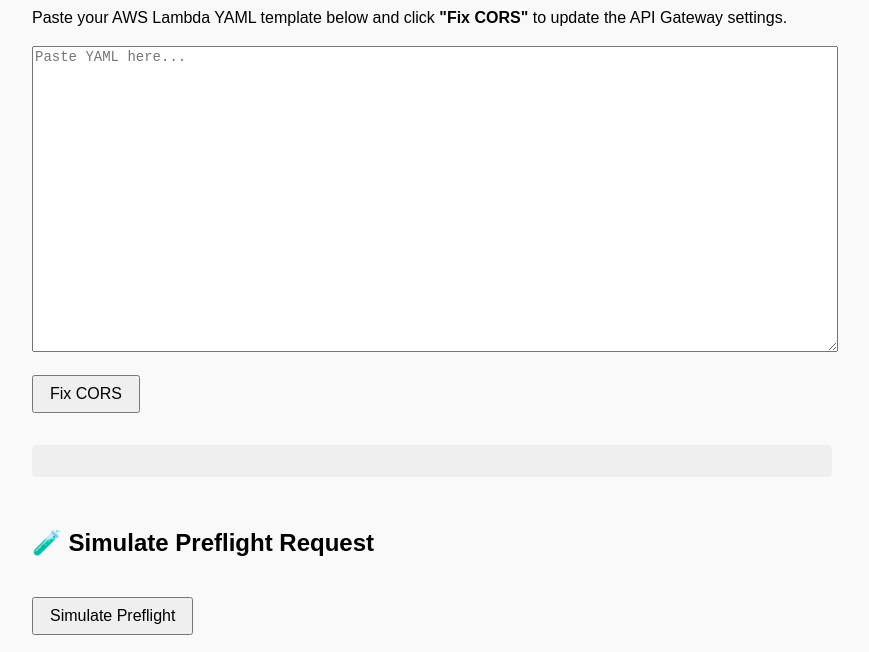
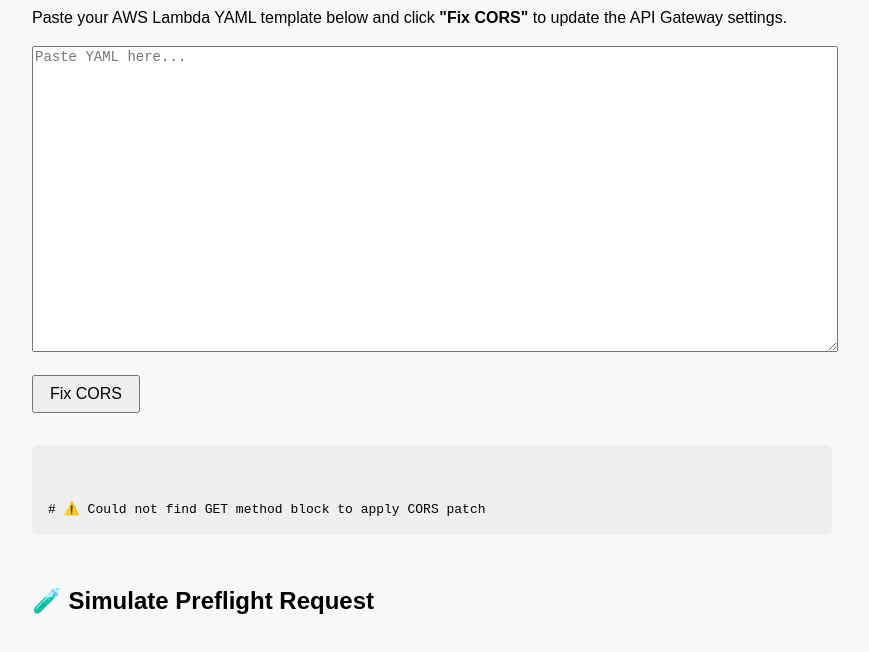
Before and after one commit to GarenBC/cors-fix-tool, a plain HTML site: page index.html in a window 1280 px wide. Both pictures are taken after a click on the button "Fix CORS". Shown: the part 117-769 px from the top of the page, without its empty margins (208-1077 px from the left). Drawn offline with Linux system fonts and the light colour scheme.

Commit message:
Add files via upload

```diff
--- a/index.html
+++ b/index.html
@@ -68,16 +68,34 @@ Access-Control-Max-Age: 86400
 
   <script>
     function fixCORS() {
-      const input = document.getElementById('yamlInput').value;
+      let input = document.getElementById('yamlInput').value;
       let output = input;
 
-      // Add Access-Control-Allow-Origin to MethodResponses
-      output = output.replace(/(MethodResponses:\n(?:[\s\S]*?)- StatusCode: 200)/g,
-        `$1\n          ResponseParameters:\n            method.response.header.Access-Control-Allow-Origin: true`);
+      // Add CORS to MethodResponses if missing
+      const methodResponseRegex = /MethodResponses:\s*\n(?:\s*- StatusCode: 200)/;
+      if (!methodResponseRegex.test(output)) {
+        output = output.replace(/(HttpMethod: GET[\s\S]*?Integration:)/, match => {
+          return match + `\n  MethodResponses:\n    - StatusCode: 200\n      ResponseParameters:\n        method.response.header.Access-Control-Allow-Origin: true`;
+        });
+      }
 
-      // Add Access-Control-Allow-Origin to IntegrationResponses
-      output = output.replace(/(Integration:\n[\s\S]*?IntegrationResponses:\n[\s\S]*?- StatusCode: 200)/g,
-        `$1\n            ResponseParameters:\n              method.response.header.Access-Control-Allow-Origin: "'*'"`);
+      // Add CORS to IntegrationResponses if missing
+      const integrationResponseRegex = /IntegrationResponses:\s*\n(?:\s*- StatusCode: 200)/;
+      if (!integrationResponseRegex.test(output)) {
+        output = output.replace(/(Integration:\s*\n[\s\S]*?Type: AWS_PROXY)/, match => {
+          return match + `\n  IntegrationResponses:\n    - StatusCode: 200\n      ResponseParameters:\n        method.response.header.Access-Control-Allow-Origin: "'*'"`;
+        });
+      }
+
+      // Add CORS header to Lambda response if missing
+      if (!output.includes(`headers: { "Access-Control-Allow-Origin": "*" }`)) {
+        output = output.replace(/(return\s*{\s*statusCode:\s*\d+,)/, `$1 headers: { "Access-Control-Allow-Origin": "*" },`);
+      }
+
+      // Fallback message if GET method not found
+      if (!output.includes('HttpMethod: GET')) {
+        output += `\n\n# ⚠️ Could not find GET method block to apply CORS patch`;
+      }
 
       document.getElementById('output').textContent = output;
     }
```
